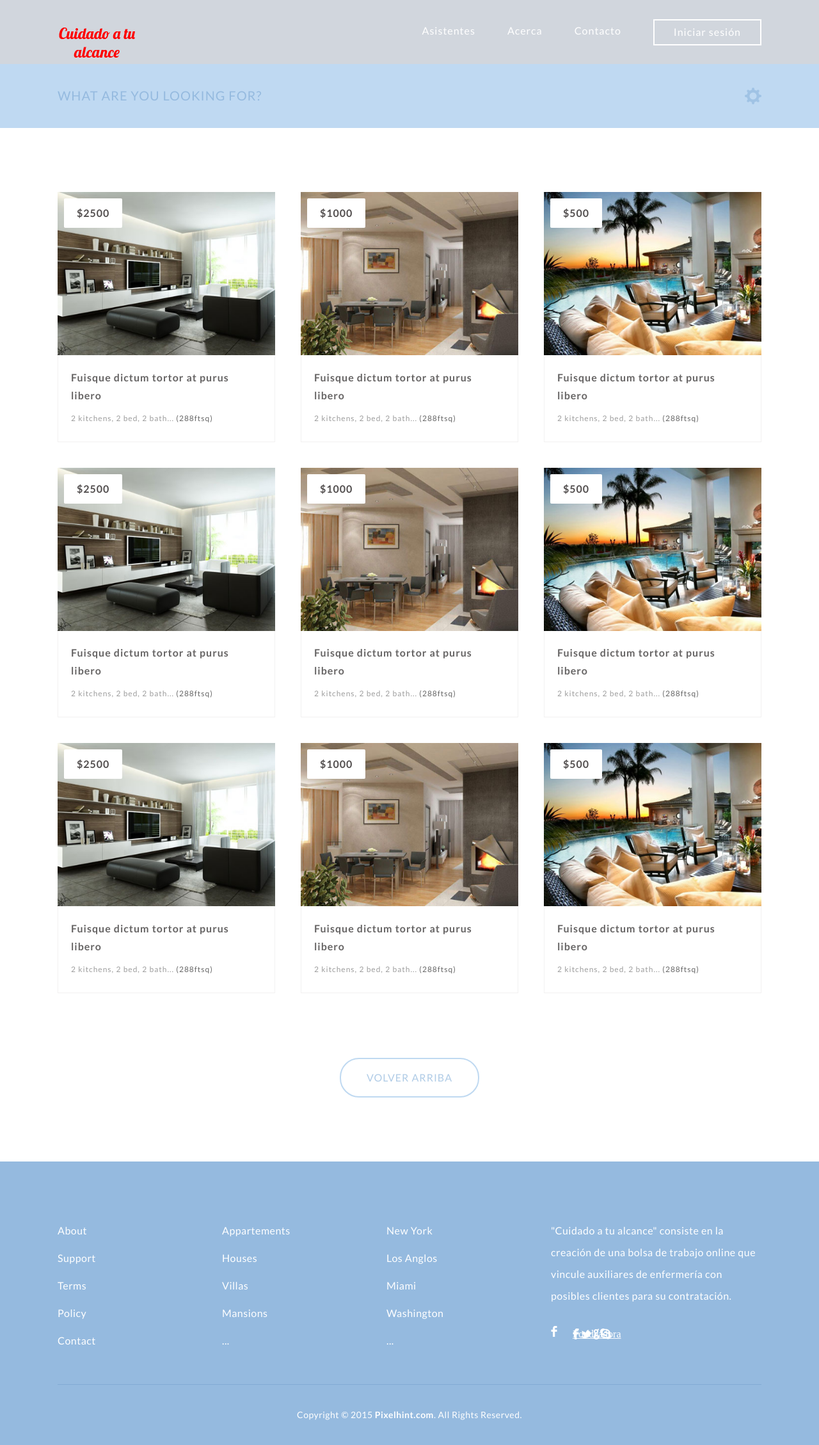
After one commit to tamoxin/Cuidado-a-tu-alcance, a PHP site: page /asistentes.php in a window 1280 px wide. The commit adds this page. Shown: the whole page at 64% size. Run offline with PHP 8.4, Linux system fonts and the light colour scheme.

Commit message:
User interface almost finished
The data base was created.
The login needs to be fixed, it crashes every time the user enters a
username that is not in the database.

TODO:
[] The register page
[] Contact page
[] About page
[] Assistants page
[] Fill all the footers
[] Fix the featured assistants in index

```diff
--- /dev/null
+++ b/asistentes.php
@@ -0,0 +1,249 @@
+<?php
+	SESSION_START();
+	$_SESSION['attempt'] = "0";
+?>
+
+
+<!DOCTYPE html>
+<html lang="en">
+<head>
+	<title>Cuidado a tu alcance</title>
+    <meta http-equiv="Content-type" content="text/html; charset=utf-8" />
+	<meta charset="utf-8">
+	<meta name="author" content="pixelhint.com">
+	<meta name="description" content="La casa free real state fully responsive html5/css3 home page website template"/>
+	<meta name="viewport" content="width=device-width, initial-scale=1.0, minimum-scale=1.0" />
+
+	<link rel="stylesheet" type="text/css" href="css/reset.css">
+	<link rel="stylesheet" type="text/css" href="css/responsive.css">
+
+	<script type="text/javascript" src="js/jquery.js"></script>
+	<script type="text/javascript" src="js/main.js"></script>
+</head>
+<body>
+
+	<section>
+		<header>
+			<div class="wrapper">
+				<a href="index.php"><img src="img/logo.png" class="logo" alt="" titl=""/></a>
+				<a href="#" class="hamburger"></a>
+				<nav>
+					<ul>
+						<li><a href="asistentes.php">Asistentes</a></li>
+						<li><a href="acerca.php">Acerca</a></li>
+						<li><a href="contacto.php">Contacto</a></li>
+					</ul>
+					<?php if(isset($_SESSION['user'])) : ?>
+							<a href="/enfermeras/logout.php" class="login_btn">Cerrar sesión</a>
+					<?php else : ?>
+							<a href="/enfermeras/login.php" class="login_btn">Iniciar sesión</a>
+					<?php endif; ?>
+				</nav>
+			</div>
+		</header><!--  end header section  -->
+	</section><!--  end hero section  -->
+
+
+	<section class="search">
+		<div class="wrapper">
+			<form action="#" method="post">
+				<input type="text" id="search" name="search" placeholder="What are you looking for?"  autocomplete="off"/>
+				<input type="submit" id="submit_search" name="submit_search"/>
+			</form>
+			<a href="#" class="advanced_search_icon" id="advanced_search_btn"></a>
+		</div>
+
+		<div class="advanced_search">
+			<div class="wrapper">
+				<span class="arrow"></span>
+				<form action="#" method="post">
+					<div class="search_fields">
+						<input type="text" class="float" id="check_in_date" name="check_in_date" placeholder="Check In Date"  autocomplete="off">
+
+						<hr class="field_sep float"/>
+
+						<input type="text" class="float" id="check_out_date" name="check_out_date" placeholder="Check Out Date"  autocomplete="off">
+					</div>
+					<div class="search_fields">
+						<input type="text" class="float" id="min_price" name="min_price" placeholder="Min. Price"  autocomplete="off">
+
+						<hr class="field_sep float"/>
+
+						<input type="text" class="float" id="max_price" name="max_price" placeholder="Max. price"  autocomplete="off">
+					</div>
+					<input type="text" id="keywords" name="keywords" placeholder="Keywords"  autocomplete="off">
+					<input type="submit" id="submit_search" name="submit_search"/>
+				</form>
+			</div>
+		</div><!--  end advanced search section  -->
+	</section><!--  end search section  -->
+
+
+	<section class="listings">
+		<div class="wrapper">
+			<ul class="properties_list">
+				<li>
+					<a href="#">
+						<img src="img/property_1.jpg" alt="" title="" class="property_img"/>
+					</a>
+					<span class="price">$2500</span>
+					<div class="property_details">
+						<h1>
+							<a href="#">Fuisque dictum tortor at purus libero</a>
+						</h1>
+						<h2>2 kitchens, 2 bed, 2 bath... <span class="property_size">(288ftsq)</span></h2>
+					</div>
+				</li>
+				<li>
+					<a href="#">
+						<img src="img/property_2.jpg" alt="" title="" class="property_img"/>
+					</a>
+					<span class="price">$1000</span>
+					<div class="property_details">
+						<h1>
+							<a href="#">Fuisque dictum tortor at purus libero</a>
+						</h1>
+						<h2>2 kitchens, 2 bed, 2 bath... <span class="property_size">(288ftsq)</span></h2>
+					</div>
+				</li>
+				<li>
+					<a href="#">
+						<img src="img/property_3.jpg" alt="" title="" class="property_img"/>
+					</a>
+					<span class="price">$500</span>
+					<div class="property_details">
+						<h1>
+							<a href="#">Fuisque dictum tortor at purus libero</a>
+						</h1>
+						<h2>2 kitchens, 2 bed, 2 bath... <span class="property_size">(288ftsq)</span></h2>
+					</div>
+				</li>
+				<li>
+					<a href="#">
+						<img src="img/property_1.jpg" alt="" title="" class="property_img"/>
+					</a>
+					<span class="price">$2500</span>
+					<div class="property_details">
+						<h1>
+							<a href="#">Fuisque dictum tortor at purus libero</a>
+						</h1>
+						<h2>2 kitchens, 2 bed, 2 bath... <span class="property_size">(288ftsq)</span></h2>
+					</div>
+				</li>
+				<li>
+					<a href="#">
+						<img src="img/property_2.jpg" alt="" title="" class="property_img"/>
+					</a>
+					<span class="price">$1000</span>
+					<div class="property_details">
+						<h1>
+							<a href="#">Fuisque dictum tortor at purus libero</a>
+						</h1>
+						<h2>2 kitchens, 2 bed, 2 bath... <span class="property_size">(288ftsq)</span></h2>
+					</div>
+				</li>
+				<li>
+					<a href="#">
+						<img src="img/property_3.jpg" alt="" title="" class="property_img"/>
+					</a>
+					<span class="price">$500</span>
+					<div class="property_details">
+						<h1>
+							<a href="#">Fuisque dictum tortor at purus libero</a>
+						</h1>
+						<h2>2 kitchens, 2 bed, 2 bath... <span class="property_size">(288ftsq)</span></h2>
+					</div>
+				</li>
+				<li>
+					<a href="#">
+						<img src="img/property_1.jpg" alt="" title="" class="property_img"/>
+					</a>
+					<span class="price">$2500</span>
+					<div class="property_details">
+						<h1>
+							<a href="#">Fuisque dictum tortor at purus libero</a>
+						</h1>
+						<h2>2 kitchens, 2 bed, 2 bath... <span class="property_size">(288ftsq)</span></h2>
+					</div>
+				</li>
+				<li>
+					<a href="#">
+						<img src="img/property_2.jpg" alt="" title="" class="property_img"/>
+					</a>
+					<span class="price">$1000</span>
+					<div class="property_details">
+						<h1>
+							<a href="#">Fuisque dictum tortor at purus libero</a>
+						</h1>
+						<h2>2 kitchens, 2 bed, 2 bath... <span class="property_size">(288ftsq)</span></h2>
+					</div>
+				</li>
+				<li>
+					<a href="#">
+						<img src="img/property_3.jpg" alt="" title="" class="property_img"/>
+					</a>
+					<span class="price">$500</span>
+					<div class="property_details">
+						<h1>
+							<a href="#">Fuisque dictum tortor at purus libero</a>
+						</h1>
+						<h2>2 kitchens, 2 bed, 2 bath... <span class="property_size">(288ftsq)</span></h2>
+					</div>
+				</li>
+			</ul>
+			<div class="more_listing">
+				<a href="#" class="more_listing_btn">Volver arriba</a>
+			</div>
+		</div>
+	</section>	<!--  end listing section  -->
+
+	<footer>
+		<div class="wrapper footer">
+			<ul>
+				<li class="links">
+					<ul>
+						<li><a href="#">About</a></li>
+						<li><a href="#">Support</a></li>
+						<li><a href="#">Terms</a></li>
+						<li><a href="#">Policy</a></li>
+						<li><a href="#">Contact</a></li>
+					</ul>
+				</li>
+
+				<li class="links">
+					<ul>
+						<li><a href="#">Appartements</a></li>
+						<li><a href="#">Houses</a></li>
+						<li><a href="#">Villas</a></li>
+						<li><a href="#">Mansions</a></li>
+						<li><a href="#">...</a></li>
+					</ul>
+				</li>
+
+				<li class="links">
+					<ul>
+						<li><a href="#">New York</a></li>
+						<li><a href="#">Los Anglos</a></li>
+						<li><a href="#">Miami</a></li>
+						<li><a href="#">Washington</a></li>
+						<li><a href="#">...</a></li>
+					</ul>
+				</li>
+
+				<li class="about">
+					<p>"Cuidado a tu alcance" consiste en la creación de una bolsa de trabajo online que vincule auxiliares de enfermería con posibles clientes para su contratación.</p>
+					<ul>
+						<li><a href="http://www.facebook.com/catualcance/" class="facebook" target="_blank"></a></li>
+                        <li><a href="http://fondeadora.com/projects/cuidado-a-tu-alcance" >Fondeadora</a></li>
+					</ul>
+				</li>
+			</ul>
+		</div>
+
+		<div class="copyrights wrapper">
+			Copyright © 2015 <a href="http://pixelhint.com" target="_blank" class="ph_link" title="Download more free Templates">Pixelhint.com</a>. All Rights Reserved.
+		</div>
+	</footer><!--  end footer  -->
+
+</body>
+</html>
```
Also changed, not shown: acerca.php (added, +101 -0 lines), badlogin.php (renamed from login.html, +8 -7 lines), connect.php (added, +43 -0 lines), contacto.php (added, +100 -0 lines), index.php (renamed from index.html, +14 -6 lines), login.php (added, +124 -0 lines), logout.php (added, +10 -0 lines).
